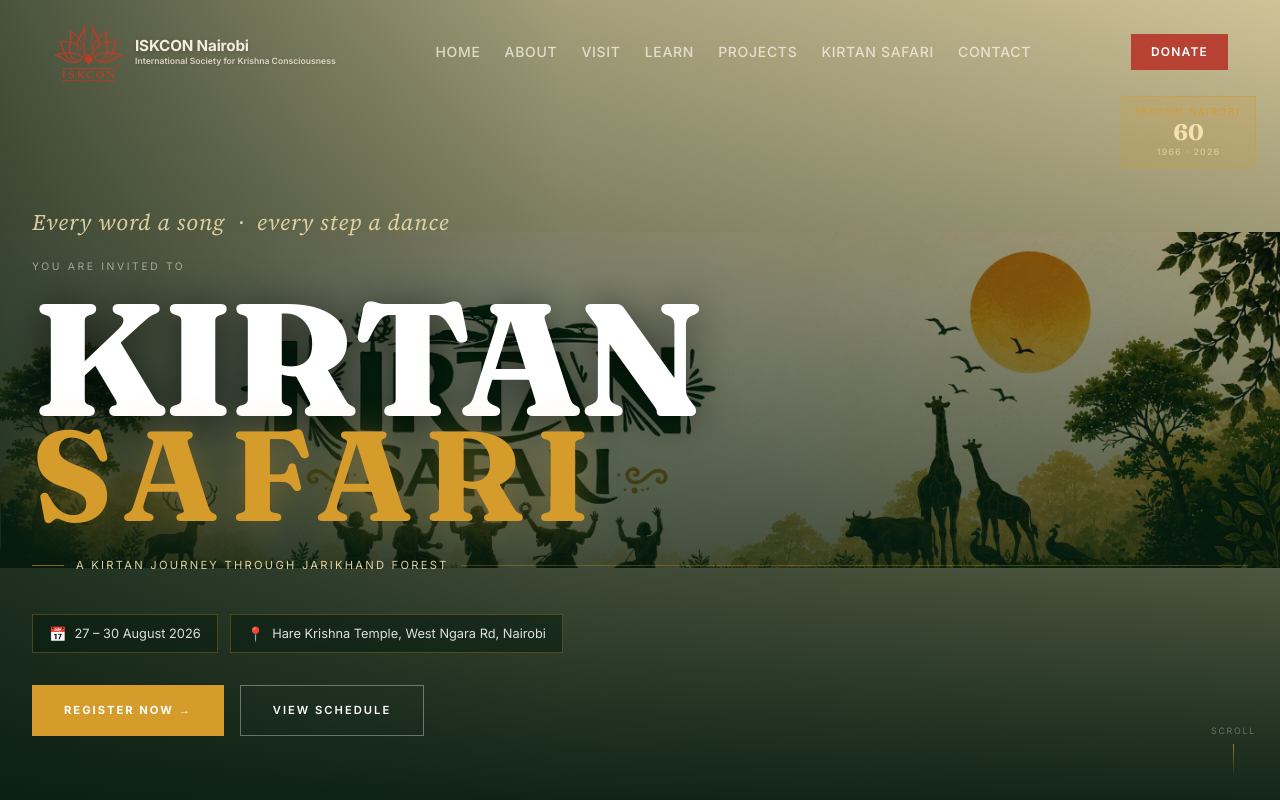
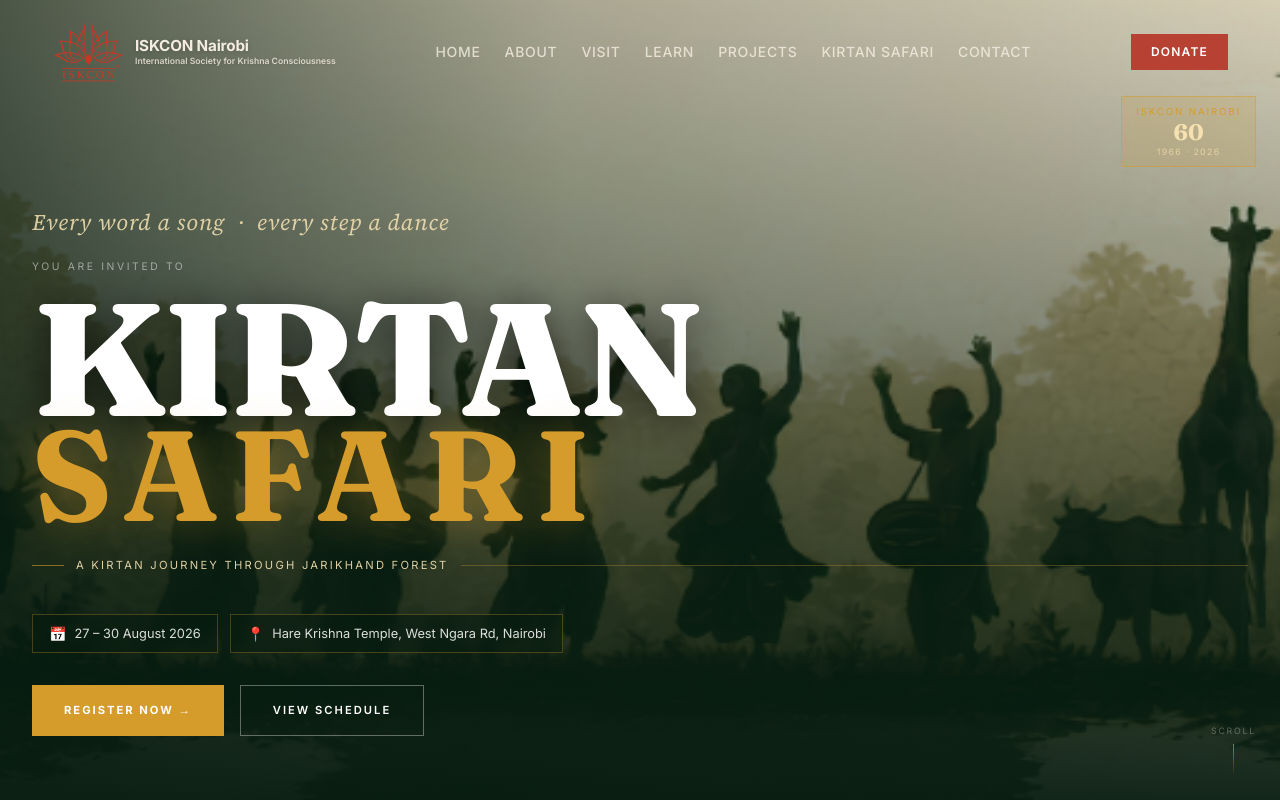
Before and after one commit to mongaremanfredo/iskcon-nairobi, a Next.js app: page /festivals/kirtan-safari in a window 1280 px wide. Shown: the top 800 px of the page. Built offline with nearby package versions, Linux system fonts and the light colour scheme.

Commit message:
Use forest background on kirtan safari hero

```diff
--- a/src/app/festivals/kirtan-safari/page.tsx
+++ b/src/app/festivals/kirtan-safari/page.tsx
@@ -125,11 +125,11 @@
             position: "absolute",
             inset: 0,
             backgroundImage:
-              "url('/images/kirtan-safari-2026-page-hero.png')",
+              "url('/images/calendar-kirtan-safari-bg.png')",
             backgroundColor: "#f6e2b1",
             backgroundRepeat: "no-repeat",
-            backgroundSize: "contain",
-            backgroundPosition: "center",
+            backgroundSize: "cover",
+            backgroundPosition: "center bottom",
           }}
         />
 
@@ -1307,8 +1307,8 @@
           }
 
           .kirtan-safari-page .ks-hero > div:first-of-type {
-            background-position: center !important;
-            background-size: contain !important;
+            background-position: center bottom !important;
+            background-size: cover !important;
           }
 
           .kirtan-safari-page .ks-hero .content-width {
```
